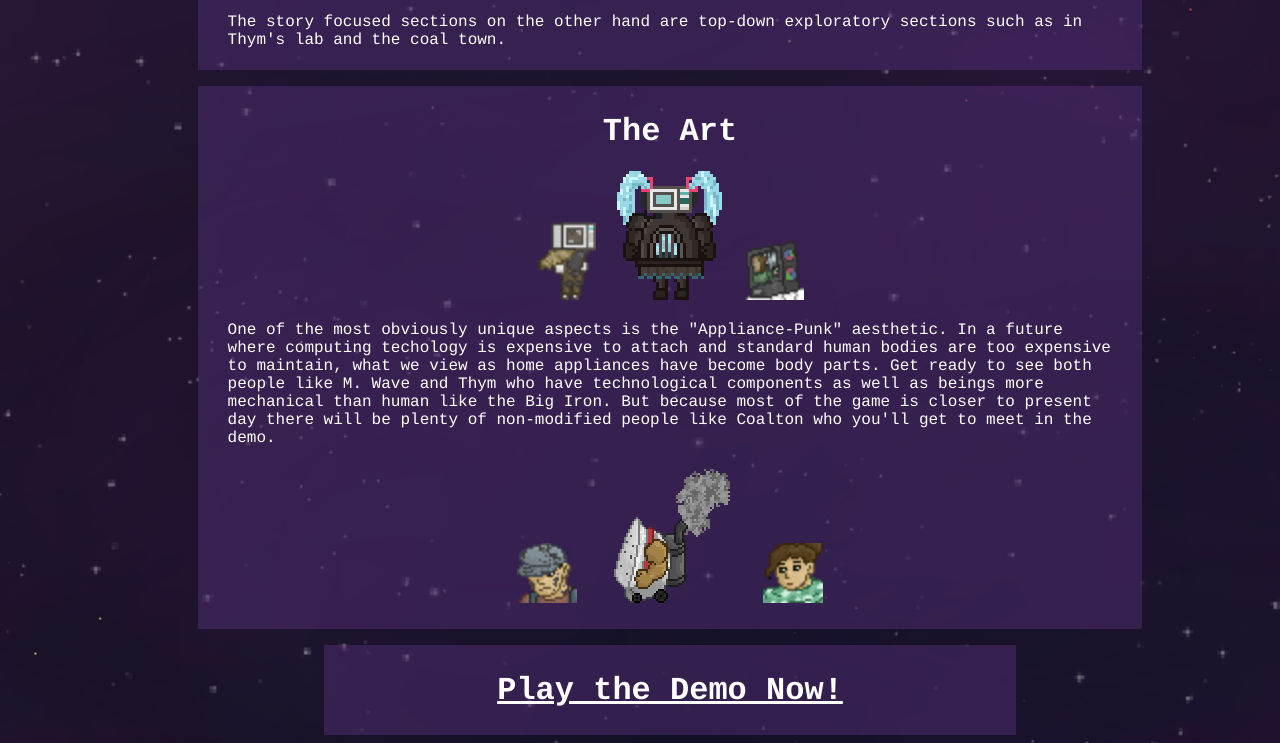
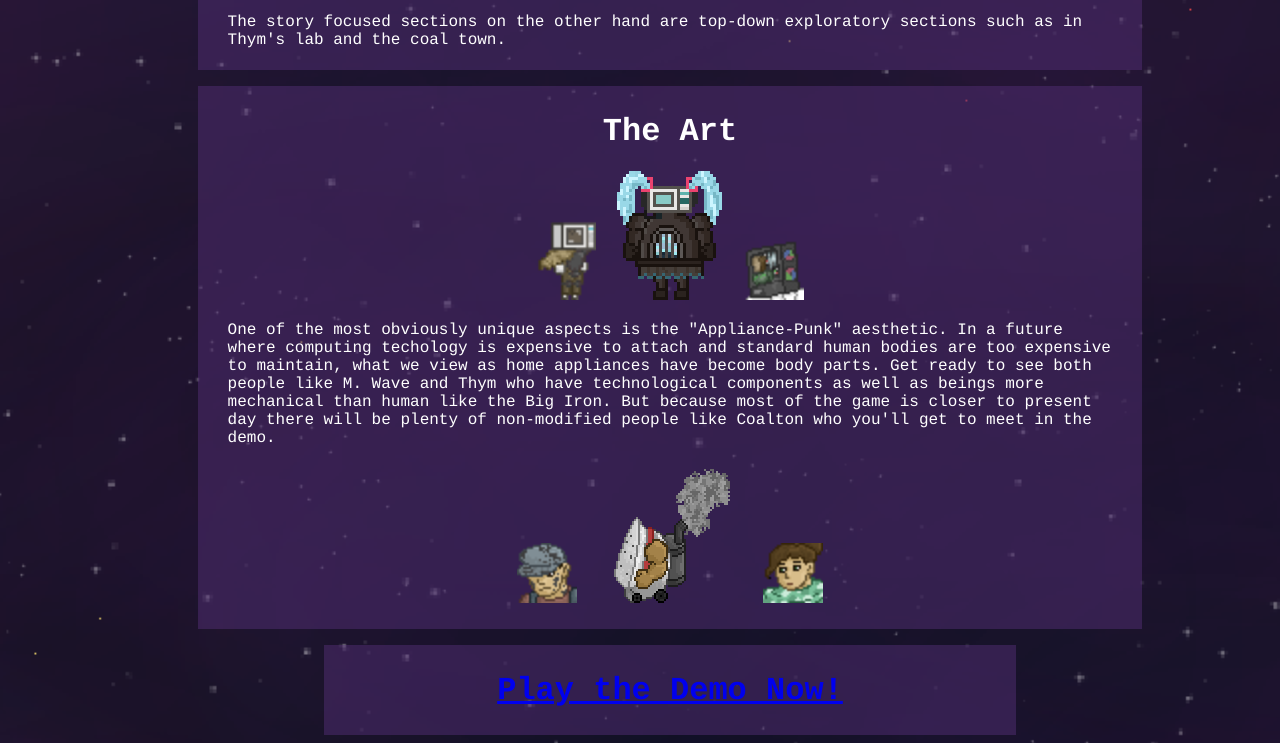
Before and after one commit to EndPixel5/chronowave-website, a plain HTML site: page index.html in a window 1280 px wide. Shown: the part 2674-3417 px from the top of the page. Drawn offline with Linux system fonts and the light colour scheme.

Commit message:
hrrrmmmmm

```diff
--- a/index.html
+++ b/index.html
@@ -61,7 +61,7 @@
 </div>
       <p></p>
       <div class = "demo-section">
-          <h1 class="poster"><a class = "bottom-demo" href = "https://endpixel.itch.io/chronowave-global-appliance" target="_blank">Play the Demo Now!</a></h1>
+          <h1 class="poster"><a href = "https://endpixel.itch.io/chronowave-global-appliance" target="_blank">Play the Demo Now!</a></h1>
       </div>
 
   </body>
```
